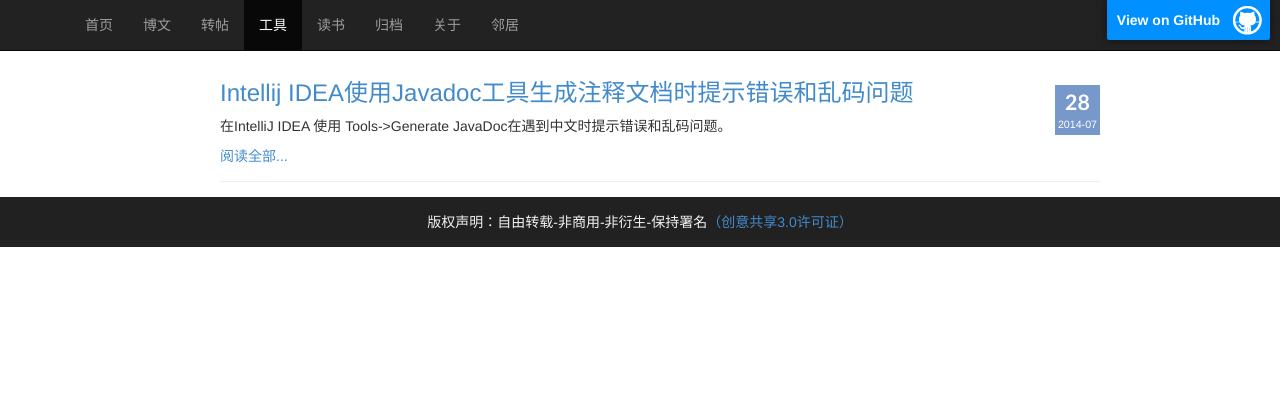
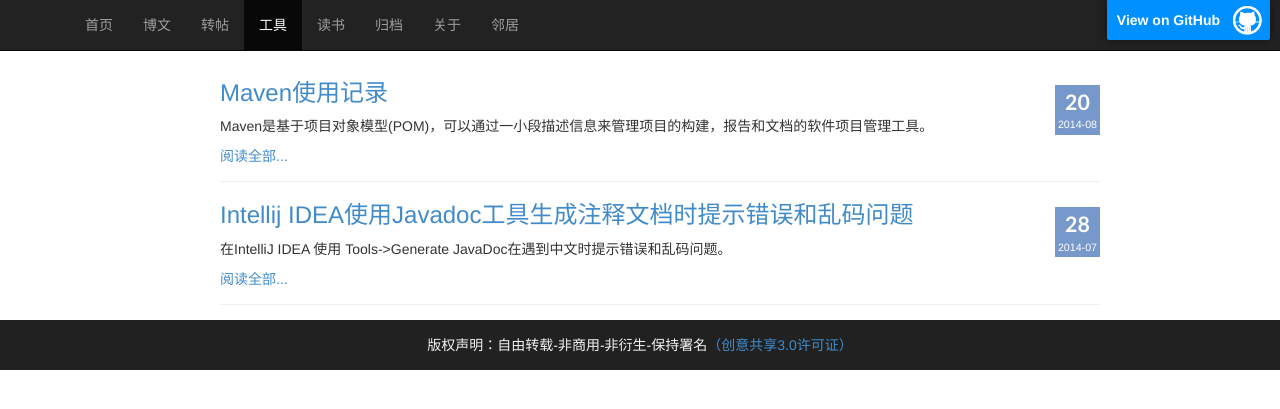
Before and after one commit to sheleng/sheleng.github.io, a Jekyll site: the page built from pages/tools.html, in a window 1280 px wide. Shown: the top 409 px of the page. Built offline with Jekyll 4.4.1, drawn with Linux system fonts in a browser that asks for light colours; some of the changed lines change nothing that is shown.

Commit message:
添加maven-use-records

```diff
--- /dev/null
+++ b/_posts/tools/2014-08-20-maven-use-records.md
@@ -0,0 +1,33 @@
+---
+layout: post
+title: Maven使用记录
+description: Maven是基于项目对象模型(POM)，可以通过一小段描述信息来管理项目的构建，报告和文档的软件项目管理工具。
+
+category: tools
+tags: [java,maven]
+year-month: 2014-08
+day: 20
+---
+
+####1、安装Maven
+Maven是一个Java工具，所以在安装Maven前，需要确保你的机器上已经安装了Java环境。
+
+
+在http://maven.apache.org/download.cgi 下载最新版的Maven安装包。在这里下载的是apache-maven-3.2.3-bin.tar.gz。
+
+
+将下载的安装包解压到指定目录下。这里选择解压到/usr/local/路径下，其中tar命令的-C参数是用于指定文件的解压路径。
+`sudo tar -xvzf apache-maven-3.2.3-bin.tar.gz -C /usr/local/`
+
+
+编辑~/.bashrc文件，在~/.bashrc文件中添加M2_HOME、M2环境变量，并将M2添加到PATH路径，如：
+`vim ~/.bashrc`
+![](/public/images/posts/tools/2014-08-20-maven-use-records/vim-bashrc.png)
+
+其中MAVEN_OPTS环境变量设置了JVM属性（可选），这个环境变量可以用于设置Maven的扩展选项。
+
+使用source命令使上面的设置生效：
+`source ~/.bashrc`
+
+最后运行mvn --version 验证安装
+![](/public/images/posts/tools/2014-08-20-maven-use-records/mvn-version.png)
```
Also changed, not shown: pages/tools.html (line endings or trailing spaces), public/images/posts/tools/2014-08-20-maven-use-records/mvn-version.png (added), public/images/posts/tools/2014-08-20-maven-use-records/vim-bashrc.png (added).
